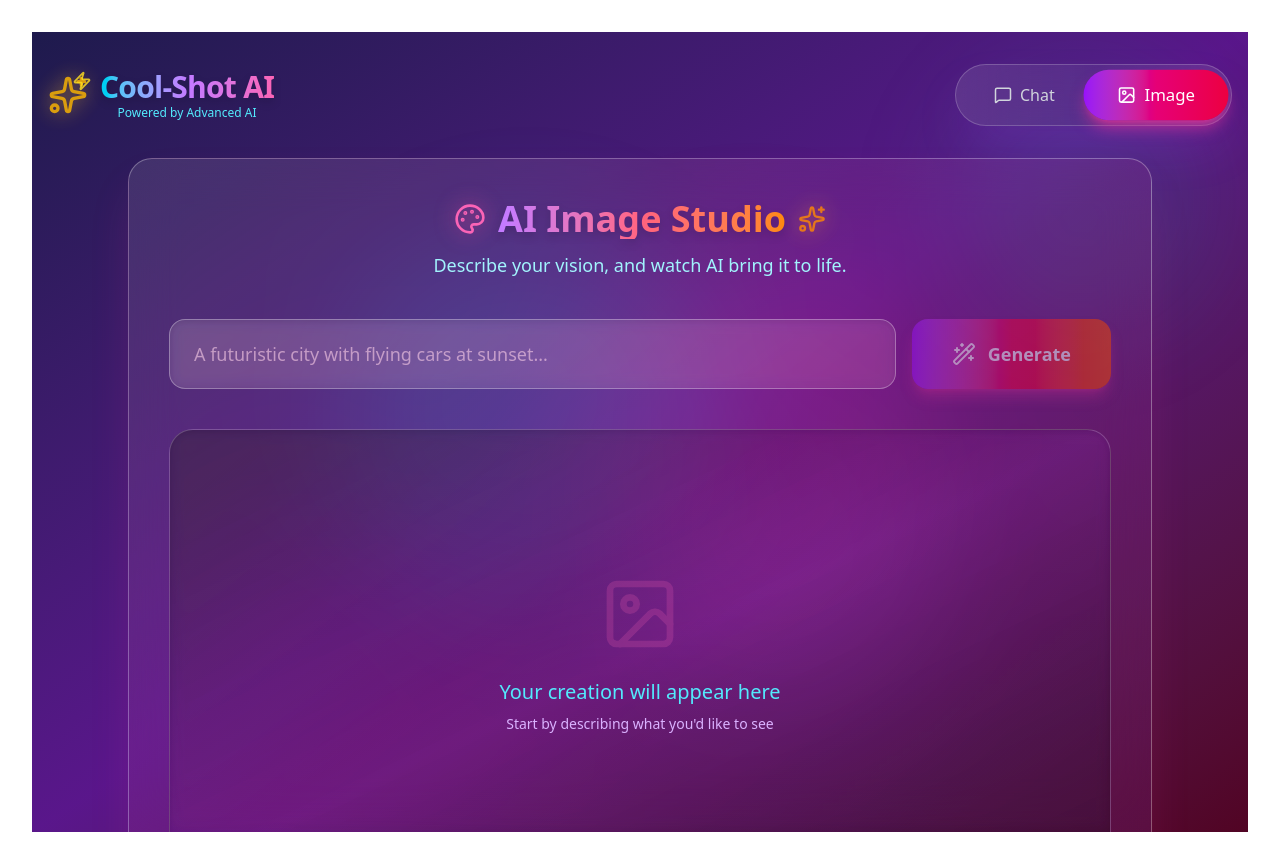
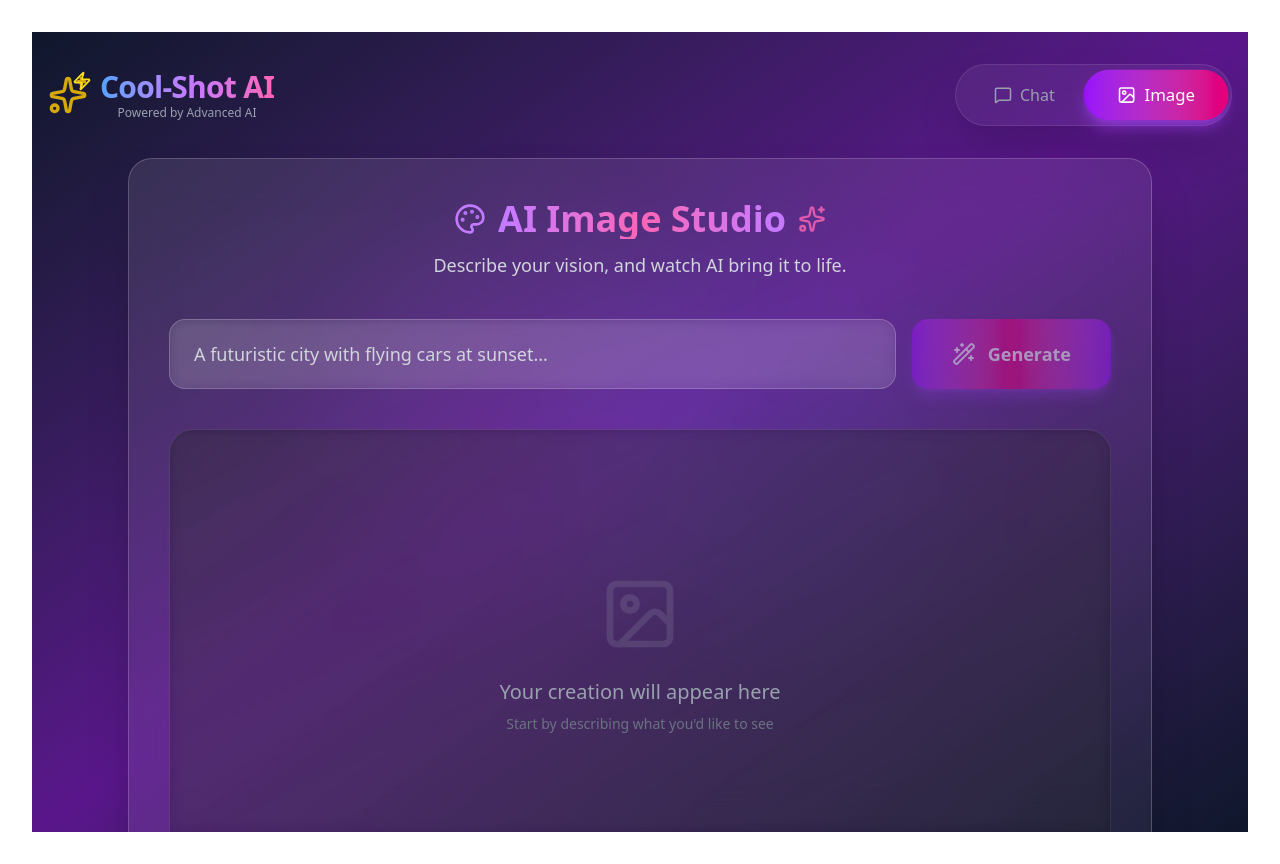
Before and after one commit to RayBen445/Cool-Shot-Systems-AI-Agent, a React (Vite) app in the folder frontend/: page / in a window 1280 px wide. Both pictures are taken after a click on the button "Image". Built offline with nearby package versions, Linux system fonts and the light colour scheme.

Commit message:
Update frontend with image gen and branding

```diff
--- a/frontend/postcss.config.js
+++ b/frontend/postcss.config.js
@@ -1,5 +1,6 @@
 export default {
     plugins: {
+        '@tailwindcss/postcss': {},
         autoprefixer: {},
     },
 }
--- a/frontend/src/App.jsx
+++ b/frontend/src/App.jsx
@@ -9,13 +9,11 @@ function App() {
   const [activeTab, setActiveTab] = useState('chat');
 
   return (
-    <div className="min-h-screen bg-gradient-to-br from-indigo-950 via-purple-900 to-pink-950 text-white font-sans overflow-hidden relative">
-      {/* Animated background elements with vibrant colors */}
+    <div className="min-h-screen bg-gradient-to-br from-slate-900 via-purple-900 to-slate-900 text-white font-sans overflow-hidden relative">
+      {/* Animated background elements */}
       <div className="absolute inset-0 overflow-hidden pointer-events-none">
-        <div className="absolute top-1/4 left-1/4 w-96 h-96 bg-cyan-500/20 rounded-full blur-3xl animate-pulse"></div>
-        <div className="absolute bottom-1/4 right-1/4 w-96 h-96 bg-pink-500/20 rounded-full blur-3xl animate-pulse" style={{ animationDelay: '1s' }}></div>
-        <div className="absolute top-1/2 left-1/2 w-80 h-80 bg-purple-500/15 rounded-full blur-3xl animate-pulse" style={{ animationDelay: '2s' }}></div>
-        <div className="absolute top-10 right-10 w-64 h-64 bg-emerald-500/15 rounded-full blur-3xl animate-pulse" style={{ animationDelay: '0.5s' }}></div>
+        <div className="absolute top-1/4 left-1/4 w-96 h-96 bg-purple-500/10 rounded-full blur-3xl animate-pulse"></div>
+        <div className="absolute bottom-1/4 right-1/4 w-96 h-96 bg-blue-500/10 rounded-full blur-3xl animate-pulse" style={{ animationDelay: '1s' }}></div>
       </div>
 
       <div className="container mx-auto px-4 py-8 h-screen flex flex-col relative z-10">
@@ -28,14 +26,14 @@ function App() {
             className="flex items-center gap-3"
           >
             <div className="relative">
-              <Sparkles className="w-10 h-10 text-amber-400 animate-pulse drop-shadow-[0_0_10px_rgba(251,191,36,0.7)]" />
-              <Zap className="w-5 h-5 text-yellow-300 absolute -top-1 -right-1 animate-pulse" />
+              <Sparkles className="w-10 h-10 text-yellow-400 animate-pulse" />
+              <Zap className="w-5 h-5 text-yellow-300 absolute -top-1 -right-1" />
             </div>
             <div>
-              <h1 className="text-3xl font-bold bg-clip-text text-transparent bg-gradient-to-r from-cyan-400 via-blue-400 via-purple-400 to-pink-400 tracking-tight drop-shadow-lg">
+              <h1 className="text-3xl font-bold bg-clip-text text-transparent bg-gradient-to-r from-blue-400 via-purple-400 to-pink-400 tracking-tight">
                 Cool-Shot AI
               </h1>
-              <p className="text-xs text-cyan-300 font-medium">Powered by Advanced AI</p>
+              <p className="text-xs text-gray-400 font-medium">Powered by Advanced AI</p>
             </div>
           </motion.div>
 
@@ -43,14 +41,14 @@ function App() {
           <motion.div
             initial={{ opacity: 0, x: 20 }}
             animate={{ opacity: 1, x: 0 }}
-            className="flex bg-gradient-to-r from-white/10 via-white/5 to-white/10 backdrop-blur-xl rounded-full p-1.5 border border-white/20 shadow-2xl shadow-purple-500/20"
+            className="flex bg-white/5 backdrop-blur-xl rounded-full p-1.5 border border-white/10 shadow-2xl"
           >
             <button
               onClick={() => setActiveTab('chat')}
               className={`flex items-center gap-2 px-8 py-3 rounded-full transition-all duration-300 font-medium ${
                 activeTab === 'chat'
-                  ? 'bg-gradient-to-r from-cyan-600 via-blue-600 to-blue-500 text-white shadow-lg shadow-blue-500/60 scale-105'
-                  : 'text-gray-300 hover:text-white hover:bg-gradient-to-r hover:from-white/10 hover:to-white/5'
+                  ? 'bg-gradient-to-r from-blue-600 to-blue-500 text-white shadow-lg shadow-blue-500/50 scale-105'
+                  : 'text-gray-400 hover:text-white hover:bg-white/5'
               }`}
             >
               <MessageSquare size={18} />
@@ -60,8 +58,8 @@ function App() {
               onClick={() => setActiveTab('image')}
               className={`flex items-center gap-2 px-8 py-3 rounded-full transition-all duration-300 font-medium ${
                 activeTab === 'image'
-                  ? 'bg-gradient-to-r from-purple-600 via-pink-600 to-rose-600 text-white shadow-lg shadow-pink-500/60 scale-105'
-                  : 'text-gray-300 hover:text-white hover:bg-gradient-to-r hover:from-white/10 hover:to-white/5'
+                  ? 'bg-gradient-to-r from-purple-600 to-pink-600 text-white shadow-lg shadow-purple-500/50 scale-105'
+                  : 'text-gray-400 hover:text-white hover:bg-white/5'
               }`}
             >
               <ImageIcon size={18} />
--- a/frontend/src/components/ImageGenerator.jsx
+++ b/frontend/src/components/ImageGenerator.jsx
@@ -35,7 +35,7 @@ const ImageGenerator = () => {
     };
 
     return (
-        <div className="flex flex-col h-full max-w-5xl mx-auto bg-gradient-to-br from-white/10 via-pink-500/10 to-purple-500/10 backdrop-blur-xl rounded-3xl shadow-2xl shadow-pink-500/20 overflow-hidden border border-white/30 p-10">
+        <div className="flex flex-col h-full max-w-5xl mx-auto bg-gradient-to-br from-white/10 to-white/5 backdrop-blur-xl rounded-3xl shadow-2xl overflow-hidden border border-white/20 p-10">
 
             <motion.div
                 initial={{ opacity: 0, y: -20 }}
@@ -43,13 +43,13 @@ const ImageGenerator = () => {
                 className="text-center mb-10"
             >
                 <div className="flex items-center justify-center gap-3 mb-3">
-                    <Palette className="w-8 h-8 text-pink-400 drop-shadow-[0_0_10px_rgba(236,72,153,0.7)]" />
-                    <h2 className="text-4xl font-bold bg-clip-text text-transparent bg-gradient-to-r from-purple-400 via-pink-400 via-rose-400 to-orange-400 drop-shadow-lg">
+                    <Palette className="w-8 h-8 text-purple-400" />
+                    <h2 className="text-4xl font-bold bg-clip-text text-transparent bg-gradient-to-r from-purple-400 via-pink-400 to-purple-400">
                         AI Image Studio
                     </h2>
-                    <Sparkles className="w-7 h-7 text-orange-400 animate-pulse drop-shadow-[0_0_10px_rgba(251,146,60,0.7)]" />
+                    <Sparkles className="w-7 h-7 text-pink-400 animate-pulse" />
                 </div>
-                <p className="text-cyan-200 text-lg">Describe your vision, and watch AI bring it to life.</p>
+                <p className="text-gray-300 text-lg">Describe your vision, and watch AI bring it to life.</p>
             </motion.div>
 
             {/* Input Section */}
@@ -59,14 +59,14 @@ const ImageGenerator = () => {
                     value={prompt}
                     onChange={(e) => setPrompt(e.target.value)}
                     placeholder="A futuristic city with flying cars at sunset..."
-                    className="flex-1 bg-white/10 border border-white/30 rounded-2xl px-6 py-5 text-white placeholder-pink-200/60 focus:outline-none focus:ring-2 focus:ring-pink-500/60 focus:border-pink-400/60 transition-all text-lg backdrop-blur-sm shadow-inner"
+                    className="flex-1 bg-white/10 border border-white/20 rounded-2xl px-6 py-5 text-white placeholder-gray-300 focus:outline-none focus:ring-2 focus:ring-purple-500/60 focus:border-purple-500/60 transition-all text-lg backdrop-blur-sm shadow-inner"
                 />
                 <motion.button
                     whileHover={{ scale: 1.05 }}
                     whileTap={{ scale: 0.95 }}
                     type="submit"
                     disabled={isLoading || !prompt.trim()}
-                    className="bg-gradient-to-r from-purple-600 via-pink-600 via-rose-600 to-orange-600 hover:from-purple-500 hover:via-pink-500 hover:via-rose-500 hover:to-orange-500 disabled:opacity-50 disabled:cursor-not-allowed text-white px-10 py-5 rounded-2xl transition-all duration-200 shadow-lg shadow-pink-500/50 font-bold text-lg flex items-center gap-3"
+                    className="bg-gradient-to-r from-purple-600 via-pink-600 to-purple-600 hover:from-purple-500 hover:via-pink-500 hover:to-purple-500 disabled:opacity-50 disabled:cursor-not-allowed text-white px-10 py-5 rounded-2xl transition-all duration-200 shadow-lg shadow-purple-500/40 font-bold text-lg flex items-center gap-3"
                 >
                     {isLoading ? <Loader2 className="w-6 h-6 animate-spin" /> : <Wand2 className="w-6 h-6" />}
                     {isLoading ? 'Creating...' : 'Generate'}
@@ -74,7 +74,7 @@ const ImageGenerator = () => {
             </form>
 
             {/* Image Display Area */}
-            <div className="flex-1 flex items-center justify-center bg-gradient-to-br from-black/30 via-purple-900/20 to-black/30 rounded-3xl border border-white/20 overflow-hidden relative min-h-[450px] shadow-inner backdrop-blur-sm">
+            <div className="flex-1 flex items-center justify-center bg-gradient-to-br from-black/30 to-black/20 rounded-3xl border border-white/10 overflow-hidden relative min-h-[450px] shadow-inner backdrop-blur-sm">
                 {isLoading ? (
                     <motion.div
                         initial={{ opacity: 0, scale: 0.9 }}
@@ -82,11 +82,11 @@ const ImageGenerator = () => {
                         className="text-center"
                     >
                         <div className="relative mb-6">
-                            <Loader2 className="w-16 h-16 animate-spin text-pink-500 mx-auto drop-shadow-[0_0_10px_rgba(236,72,153,0.7)]" />
-                            <Sparkles className="w-8 h-8 text-orange-400 absolute top-0 right-0 animate-pulse" />
+                            <Loader2 className="w-16 h-16 animate-spin text-purple-500 mx-auto" />
+                            <Sparkles className="w-8 h-8 text-pink-400 absolute top-0 right-0 animate-pulse" />
                         </div>
-                        <p className="text-pink-300 text-xl animate-pulse font-medium">Crafting your masterpiece...</p>
-                        <p className="text-cyan-300 text-sm mt-2">This may take a moment</p>
+                        <p className="text-purple-300 text-xl animate-pulse font-medium">Crafting your masterpiece...</p>
+                        <p className="text-gray-400 text-sm mt-2">This may take a moment</p>
                     </motion.div>
                 ) : generatedImage ? (
                     <motion.div
@@ -98,19 +98,19 @@ const ImageGenerator = () => {
                         <img
                             src={generatedImage}
                             alt="Generated artwork"
-                            className="max-w-full max-h-full object-contain rounded-2xl shadow-2xl ring-2 ring-pink-400/30"
+                            className="max-w-full max-h-full object-contain rounded-2xl shadow-2xl ring-2 ring-white/20"
                         />
                         <motion.div
                             initial={{ opacity: 0 }}
                             whileHover={{ opacity: 1 }}
-                            className="absolute inset-0 bg-gradient-to-t from-black/80 via-purple-900/40 to-transparent transition-opacity flex items-end justify-center p-8"
+                            className="absolute inset-0 bg-gradient-to-t from-black/80 via-black/40 to-transparent transition-opacity flex items-end justify-center p-8"
                         >
                             <motion.a
                                 whileHover={{ scale: 1.1 }}
                                 whileTap={{ scale: 0.95 }}
                                 href={generatedImage}
                                 download={`cool-shot-ai-${Date.now()}.png`}
-                                className="bg-gradient-to-r from-cyan-400 via-blue-400 to-purple-400 text-gray-900 px-8 py-4 rounded-2xl font-bold text-lg flex items-center gap-3 shadow-2xl hover:shadow-cyan-400/40 transition-all"
+                                className="bg-gradient-to-r from-white to-gray-100 text-gray-900 px-8 py-4 rounded-2xl font-bold text-lg flex items-center gap-3 shadow-2xl hover:shadow-white/20 transition-all"
                             >
                                 <Download size={24} />
                                 Download Image
@@ -123,9 +123,9 @@ const ImageGenerator = () => {
                         animate={{ opacity: 1 }}
                         className="text-center"
                     >
-                        <ImageIcon className="w-20 h-20 mx-auto mb-6 opacity-20 text-pink-400" />
-                        <p className="text-cyan-300 text-xl font-medium">Your creation will appear here</p>
-                        <p className="text-purple-300 text-sm mt-2">Start by describing what you'd like to see</p>
+                        <ImageIcon className="w-20 h-20 mx-auto mb-6 opacity-20 text-gray-400" />
+                        <p className="text-gray-400 text-xl font-medium">Your creation will appear here</p>
+                        <p className="text-gray-500 text-sm mt-2">Start by describing what you'd like to see</p>
                     </motion.div>
                 )}
             </div>
--- a/frontend/src/index.css
+++ b/frontend/src/index.css
@@ -1,16 +1,4 @@
 @import "tailwindcss";
-
-:root {
-  /* Enhanced color palette */
-  --color-primary: #3b82f6;
-  --color-secondary: #8b5cf6;
-  --color-accent: #ec4899;
-  --color-success: #10b981;
-  --color-warning: #f59e0b;
-  --color-danger: #ef4444;
-  --color-cyan: #06b6d4;
-  --color-orange: #f97316;
-}
 
 body {
   font-family: 'Inter', sans-serif;
@@ -25,14 +13,14 @@ body {
 }
 
 ::-webkit-scrollbar-thumb {
-  background: linear-gradient(180deg, rgba(236, 72, 153, 0.5), rgba(168, 85, 247, 0.5), rgba(59, 130, 246, 0.5));
+  background: linear-gradient(180deg, rgba(168, 85, 247, 0.4), rgba(139, 92, 246, 0.4));
   border-radius: 10px;
   border: 2px solid transparent;
   background-clip: padding-box;
 }
 
 ::-webkit-scrollbar-thumb:hover {
-  background: linear-gradient(180deg, rgba(236, 72, 153, 0.8), rgba(168, 85, 247, 0.8), rgba(59, 130, 246, 0.8));
+  background: linear-gradient(180deg, rgba(168, 85, 247, 0.6), rgba(139, 92, 246, 0.6));
   background-clip: padding-box;
 }
 
@@ -58,11 +46,11 @@ html {
 
   0%,
   100% {
-    box-shadow: 0 0 20px rgba(236, 72, 153, 0.4), 0 0 40px rgba(168, 85, 247, 0.3);
+    box-shadow: 0 0 20px rgba(168, 85, 247, 0.3);
   }
 
   50% {
-    box-shadow: 0 0 40px rgba(236, 72, 153, 0.7), 0 0 60px rgba(168, 85, 247, 0.6);
+    box-shadow: 0 0 40px rgba(168, 85, 247, 0.6);
   }
 }
 
```
Also changed, not shown: frontend/src/components/ChatInterface.jsx (+61 -20 lines), 1 other file (tests, documents, lock files or other folders).
